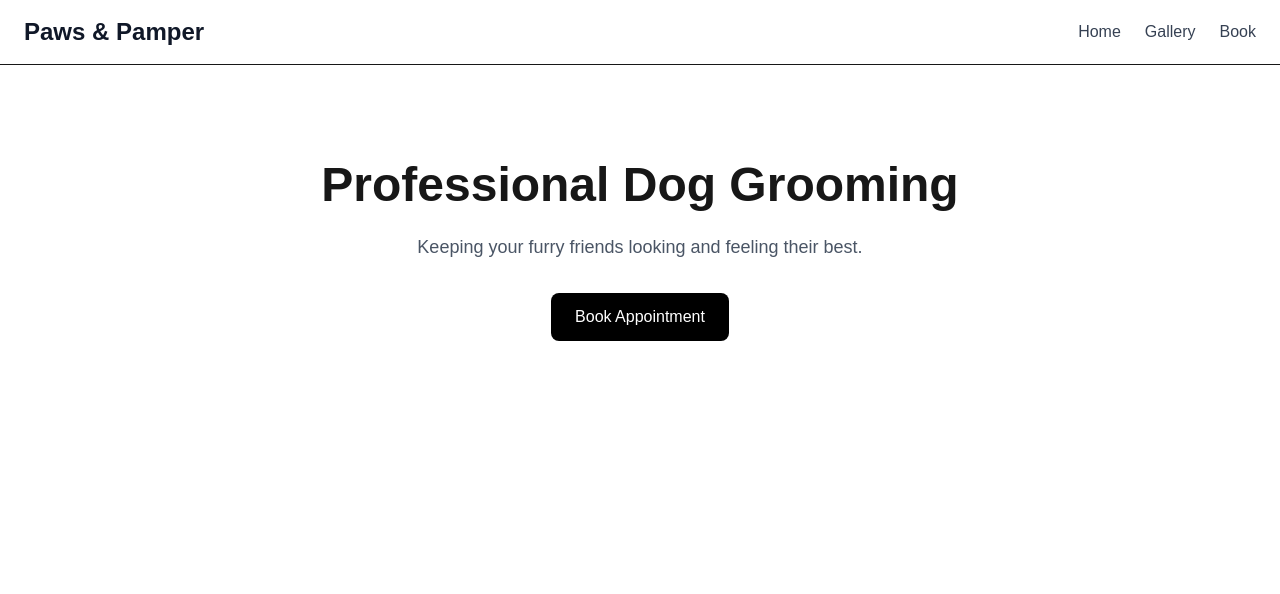
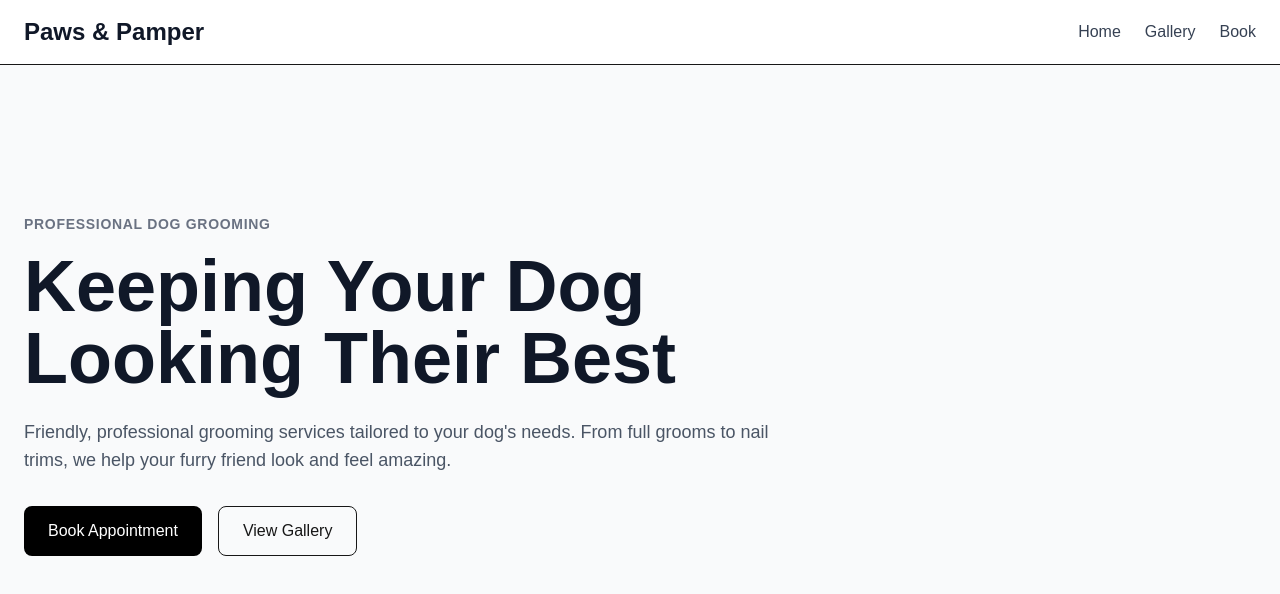
Before and after one commit to sbrennan733/dog-grooming-website, a Next.js app: page / in a window 1280 px wide. Shown: the top 594 px of the page. Built offline with nearby package versions, Linux system fonts and the light colour scheme.

Commit message:
Update navbar and hero section

```diff
--- a/src/components/home/Hero.tsx
+++ b/src/components/home/Hero.tsx
@@ -1,18 +1,32 @@
 export default function Hero() {
   return (
-    <section className="px-6 py-24">
-      <div className="mx-auto max-w-5xl text-center">
-        <h1 className="mb-6 text-5xl font-bold">
+    <section className="bg-gray-50">
+      <div className="mx-auto flex min-h-[80vh] max-w-7xl items-center px-6">
+        <div className="max-w-3xl">
+          <p className="mb-4 text-sm font-semibold uppercase tracking-wider text-gray-500">
             Professional Dog Grooming
+          </p>
+
+          <h1 className="mb-6 text-5xl font-bold text-gray-900 md:text-7xl">
+            Keeping Your Dog Looking Their Best
           </h1>
 
           <p className="mb-8 text-lg text-gray-600">
-          Keeping your furry friends looking and feeling their best.
+            Friendly, professional grooming services tailored to your dog's
+            needs. From full grooms to nail trims, we help your furry friend
+            look and feel amazing.
           </p>
 
-        <button className="rounded-lg bg-black px-6 py-3 text-white">
+          <div className="flex gap-4">
+            <button className="rounded-lg bg-black px-6 py-3 text-white hover:opacity-90">
               Book Appointment
             </button>
+
+            <button className="rounded-lg border px-6 py-3 hover:bg-gray-100">
+              View Gallery
+            </button>
+          </div>
+        </div>
       </div>
     </section>
   );
--- a/src/components/layout/Navbar.tsx
+++ b/src/components/layout/Navbar.tsx
@@ -2,7 +2,7 @@ import Link from "next/link";
 
 export default function Navbar() {
   return (
-    <nav className="border-b bg-white">
+    <nav className="sticky top-0 z-50 border-b bg-white/90 backdrop-blur">
       <div className="mx-auto flex max-w-7xl items-center justify-between px-6 py-4">
         <Link
           href="/"
```
Lines whose indentation alone changed are shown as unchanged.
